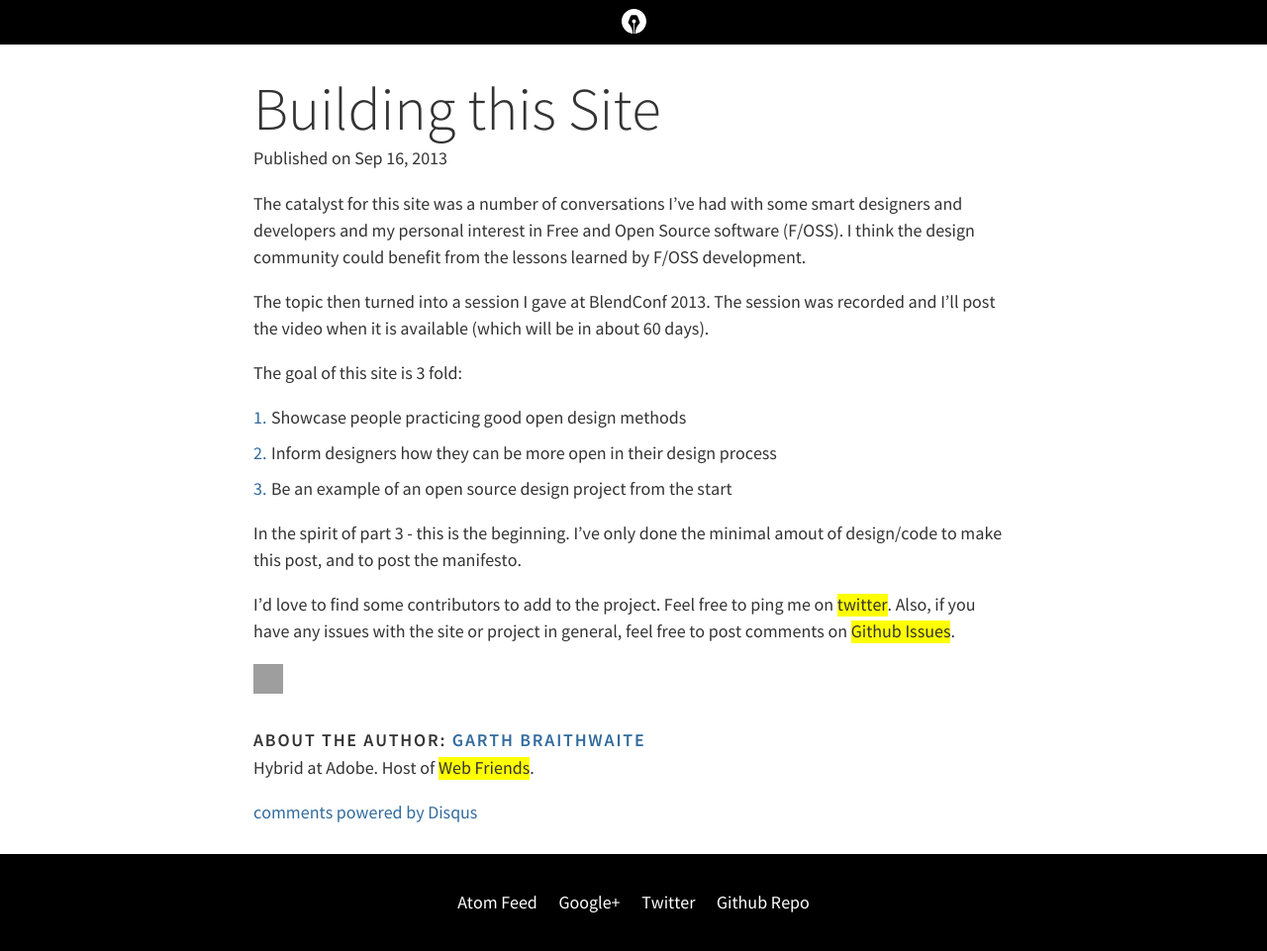
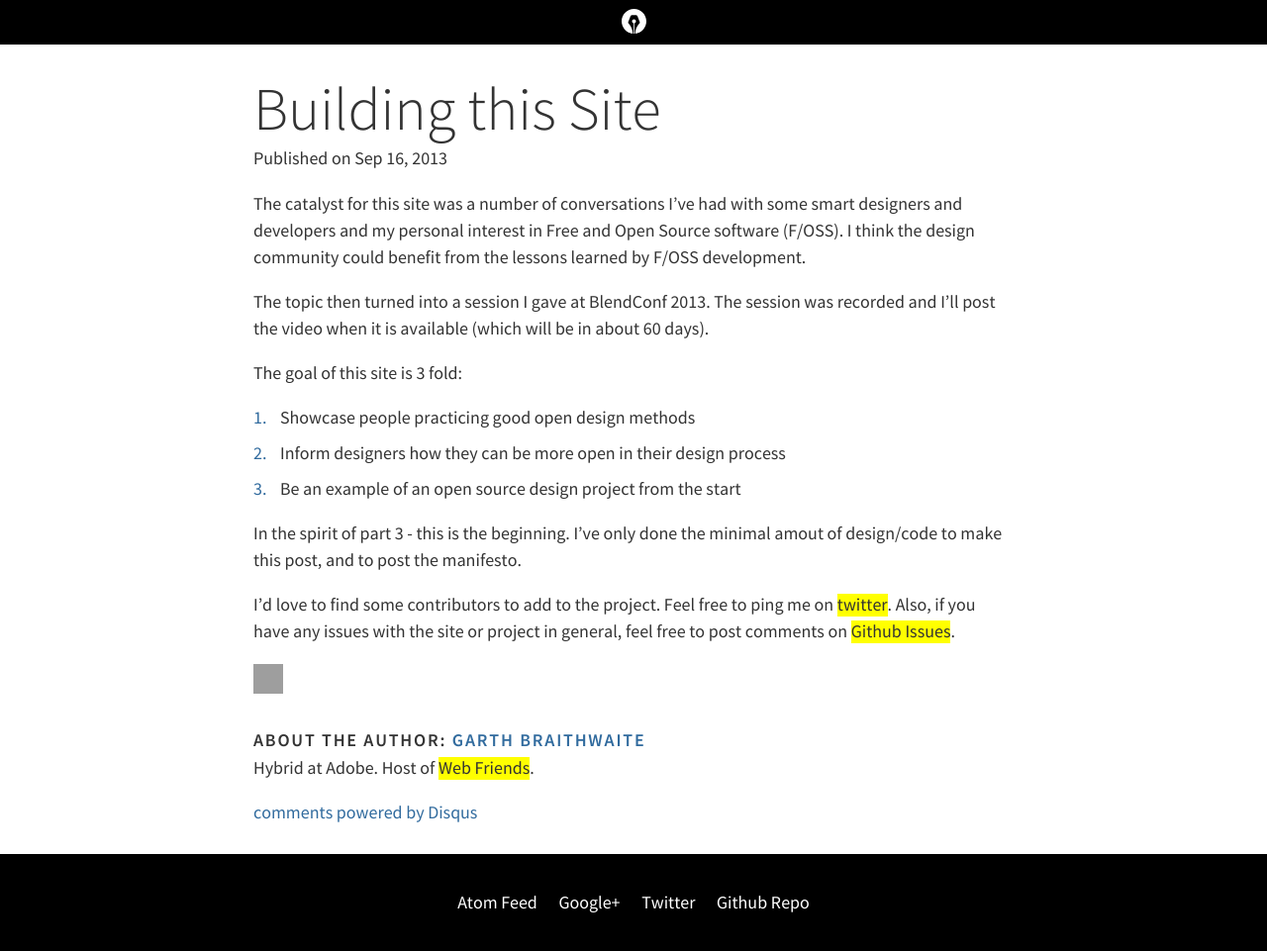
Before and after one commit to DesignOpen/designopen.github.io, a Jekyll site: the page built from blogging_about/_posts/2013-09-16-building_this_site.md, in a window 1280 px wide and 962 px high. Shown: the whole window at 99% size. Built offline with Jekyll 4.4.1, drawn with Linux system fonts in a browser that asks for light colours; comment, search, counter and statistics services are not loaded; grey boxes are pictures that could not be loaded.

Commit message:
Add padding between list numbers and actual text

```diff
--- a/_sass/_todo.scss
+++ b/_sass/_todo.scss
@@ -99,7 +99,7 @@
   display: inline-block;
   content: counter(o) ".";
   width: 1rem;
-  margin: 0 0 0 -1rem;
+  margin: 0 0.5rem 0 -1rem;
   color: rgb(49,107,158);
 }
 
```
